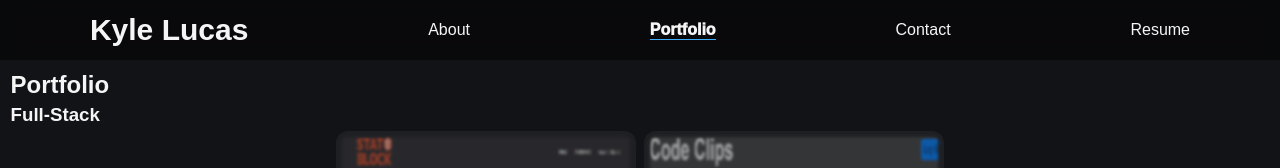
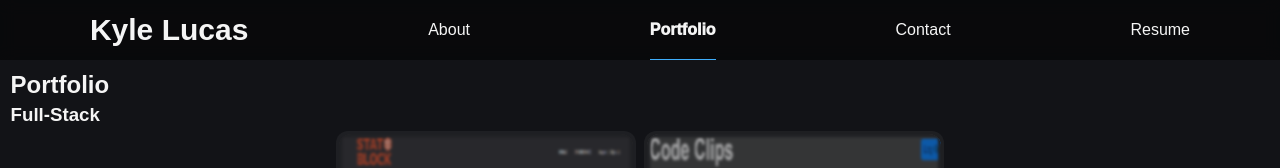
Before and after one commit to kwlucas/Portfolio-Kyle-Lucas, a React (Create React App) app in the folder client/: page /Portfolio-Kyle-Lucas/portfolio in a window 1280 px wide. Both pictures are taken after a click on the element "Portfolio". Shown: the top 168 px of the page. Built offline with nearby package versions, Linux system fonts and the light colour scheme.

Commit message:
Ficed tab selection border position

```diff
--- a/client/src/App.css
+++ b/client/src/App.css
@@ -238,6 +238,11 @@ button {
   font-weight: normal;
   cursor: pointer;
   text-align: center;
+}
+
+:not(nav)>.tab{
+  height: 60px;
+  line-height: 60px;
 }
 
 a{
```
